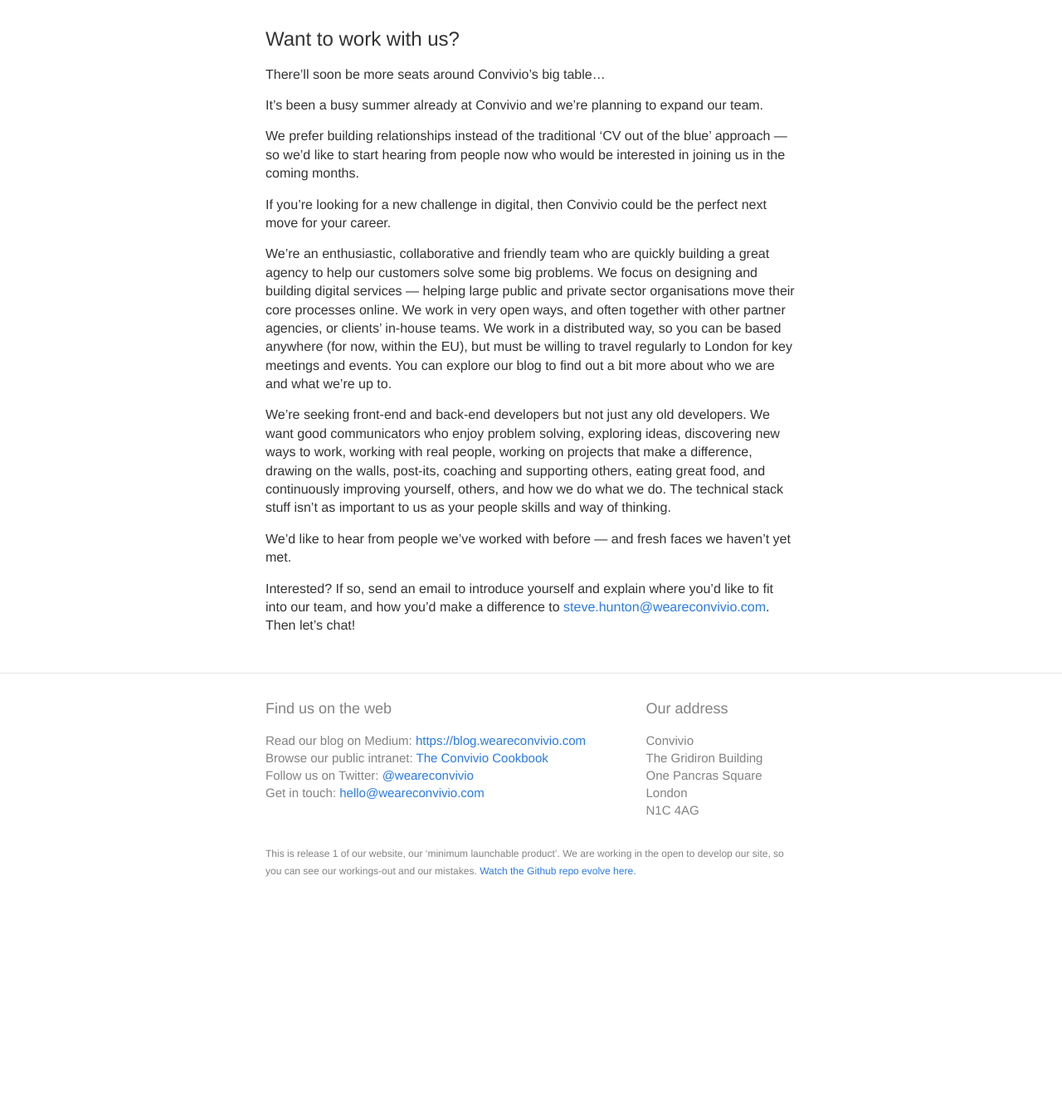
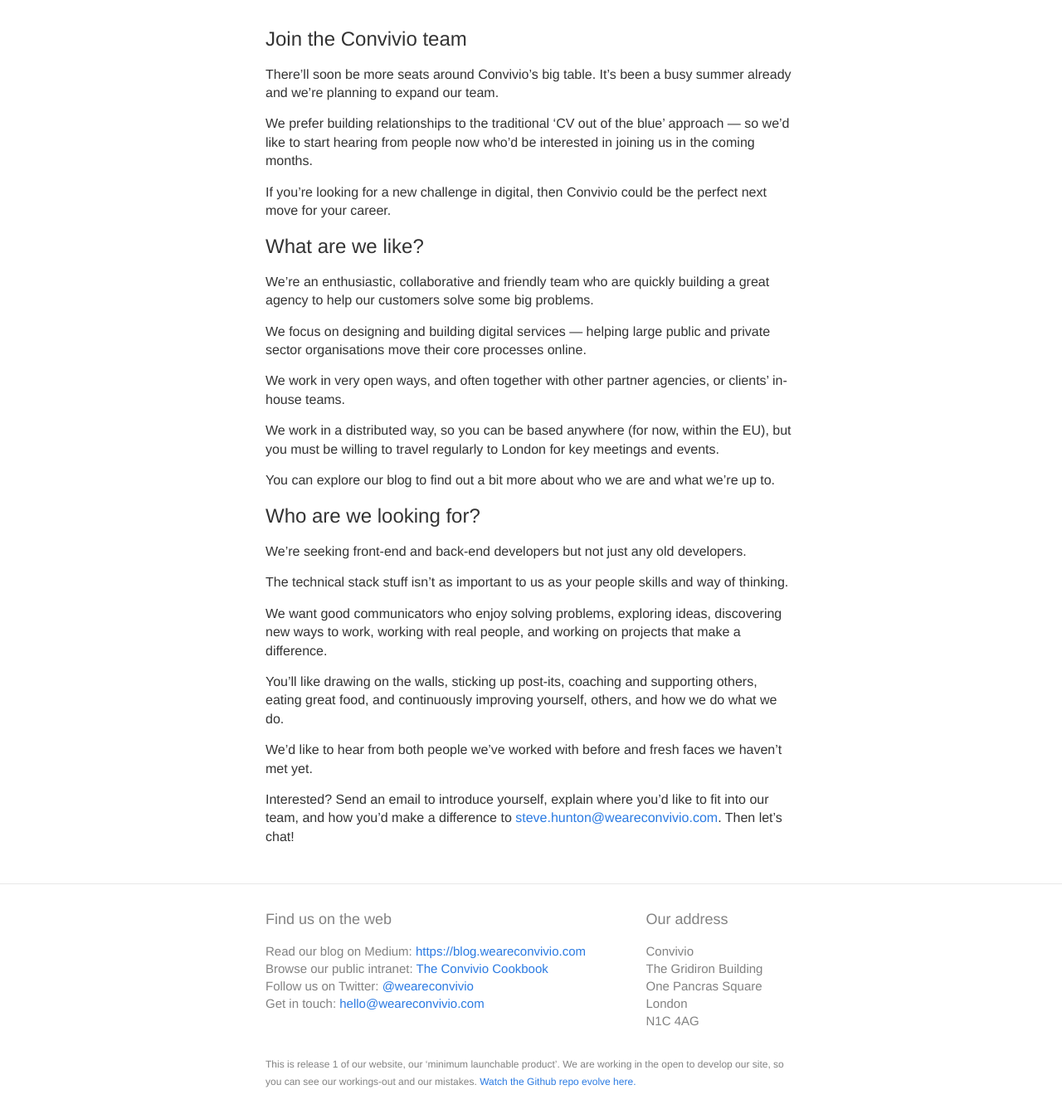
Before and after one commit to crablab/Convivio-Site, a Jekyll site: the page built from vacancies.md, in a window 1280 px wide. Shown: the whole page at 83% size. Built offline with Jekyll 4.4.1, drawn with Linux system fonts in a browser that asks for light colours; before the commit the page ends 1089 px from its top, so only the background shows below that.

Commit message:
Added vacancies page

```diff
--- a/vacancies.md
+++ b/vacancies.md
@@ -1,20 +1,35 @@
 ---
 layout: front
-title: Want to work with us?
+title: Join the Convivio team
 ---
+There’ll soon be more seats around Convivio’s big table. It’s been a busy summer already and we’re planning to expand our team.
 
-There’ll soon be more seats around Convivio’s big table...
-
-It’s been a busy summer already at Convivio and we’re planning to expand our team.
-
-We prefer building relationships instead of the traditional ‘CV out of the blue’ approach — so we’d like to start hearing from people now who would be interested in joining us in the coming months.
+We prefer building relationships to the traditional ‘CV out of the blue’ approach — so we’d like to start hearing from people now who’d be interested in joining us in the coming months.
 
 If you’re looking for a new challenge in digital, then Convivio could be the perfect next move for your career.
 
-We’re an enthusiastic, collaborative and friendly team who are quickly building a great agency to help our customers solve some big problems. We focus on designing and building digital services — helping large public and private sector organisations move their core processes online. We work in very open ways, and often together with other partner agencies, or clients’ in-house teams. We work in a distributed way, so you can be based anywhere (for now, within the EU), but must be willing to travel regularly to London for key meetings and events. You can explore our blog to find out a bit more about who we are and what we’re up to.
+## What are we like?
 
-We’re seeking front-end and back-end developers but not just any old developers. We want good communicators who enjoy problem solving, exploring ideas, discovering new ways to work, working with real people, working on projects that make a difference, drawing on the walls, post-its, coaching and supporting others, eating great food, and continuously improving yourself, others, and how we do what we do. The technical stack stuff isn’t as important to us as your people skills and way of thinking.
+We’re an enthusiastic, collaborative and friendly team who are quickly building a great agency to help our customers solve some big problems.
 
-We’d like to hear from people we’ve worked with before — and fresh faces we haven’t yet met.
+We focus on designing and building digital services — helping large public and private sector organisations move their core processes online.
 
-Interested? If so, send an email to introduce yourself and explain where you’d like to fit into our team, and how you’d make a difference to <a href="mailto:steve.hunton@weareconvivio.com">steve.hunton@weareconvivio.com</a>. Then let’s chat!
+We work in very open ways, and often together with other partner agencies, or clients’ in-house teams.
+
+We work in a distributed way, so you can be based anywhere (for now, within the EU), but you must be willing to travel regularly to London for key meetings and events.
+
+You can explore our blog to find out a bit more about who we are and what we’re up to.
+
+## Who are we looking for?
+
+We’re seeking front-end and back-end developers but not just any old developers.
+
+The technical stack stuff isn’t as important to us as your people skills and way of thinking.
+
+We want good communicators who enjoy solving problems, exploring ideas, discovering new ways to work, working with real people, and working on projects that make a difference.
+
+You’ll like drawing on the walls, sticking up post-its, coaching and supporting others, eating great food, and continuously improving yourself, others, and how we do what we do.
+
+We’d like to hear from both people we’ve worked with before and fresh faces we haven’t met yet.
+
+Interested? Send an email to introduce yourself, explain where you’d like to fit into our team, and how you’d make a difference to <a href="mailto:steve.hunton@weareconvivio.com">steve.hunton@weareconvivio.com</a>. Then let’s chat!
```
Also changed, not shown: index.md (+2 -0 lines).
